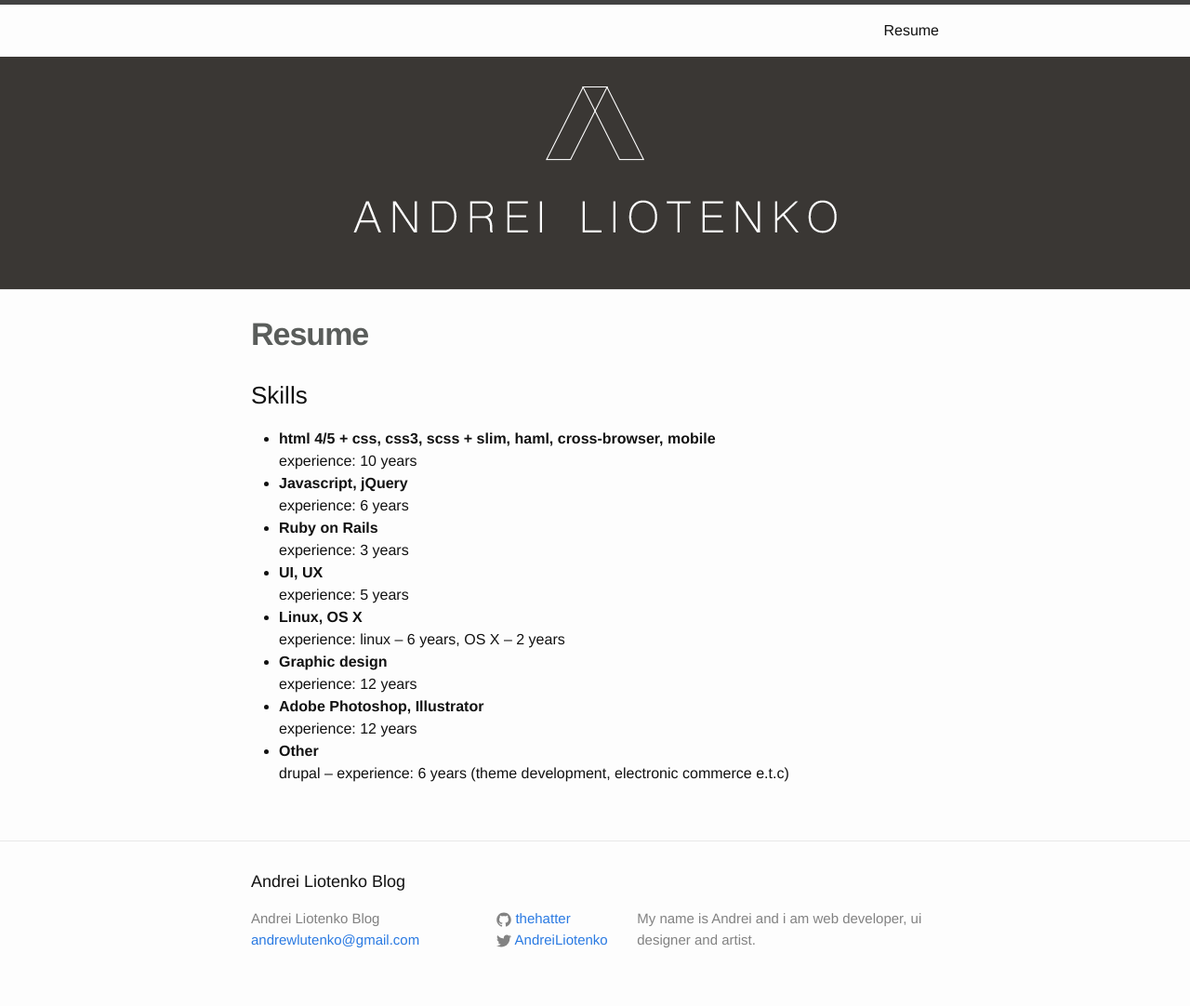
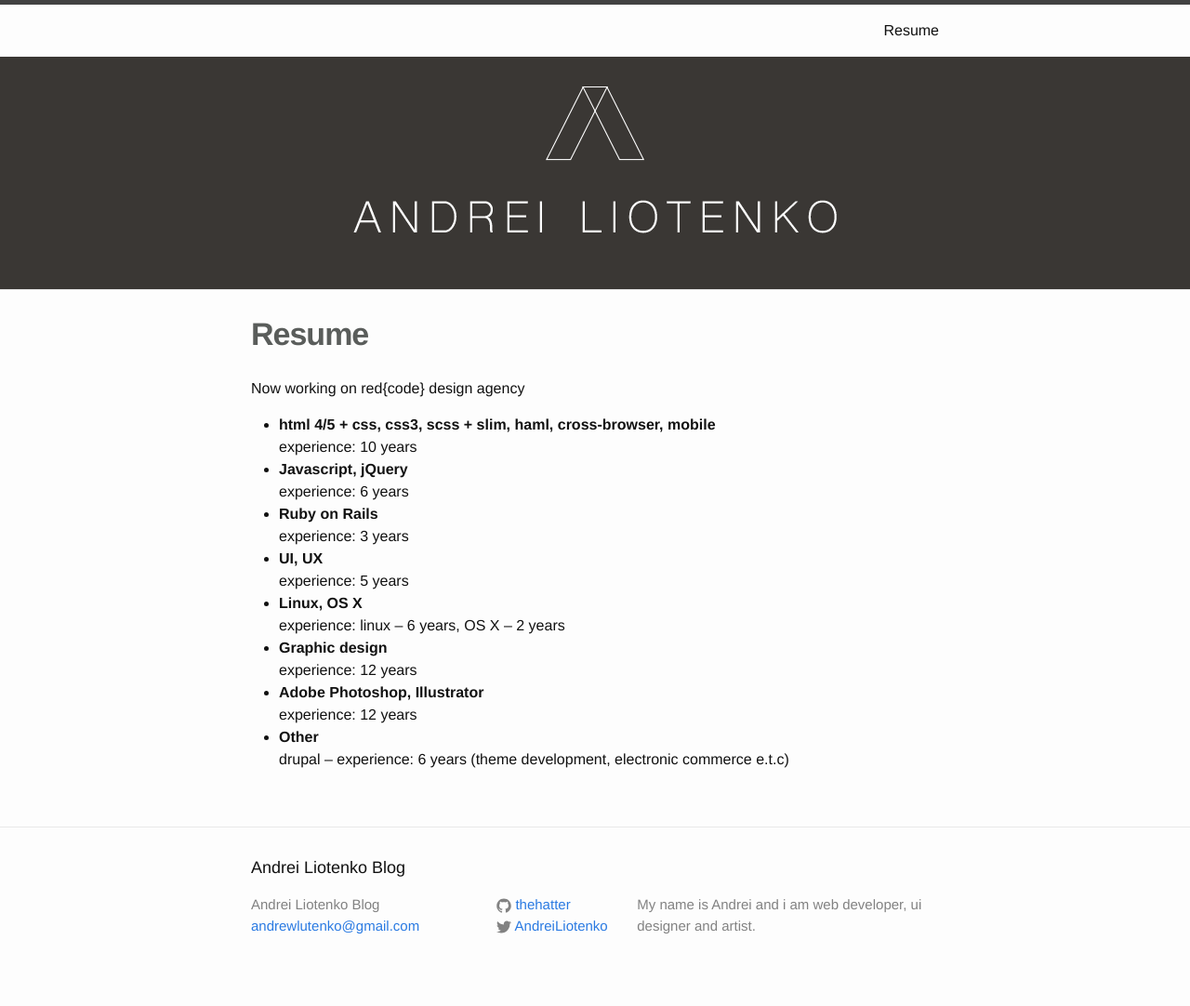
Before and after one commit to thehatter/thehatter.github.io, a Jekyll site: the page built from resume.md, in a window 1280 px wide. Shown: the whole page at 93% size. Built offline with Jekyll 4.4.1, drawn with Linux system fonts in a browser that asks for light colours.

Commit message:
prettify resume

```diff
--- a/resume.md
+++ b/resume.md
@@ -4,7 +4,7 @@ title: Resume
 permalink: /resume/
 ---
 
-### Skills
+Now working on red{code} design agency
 
 - **html 4/5 + css, css3, scss + slim, haml, cross-browser, mobile** <br>
   experience: 10 years
```
